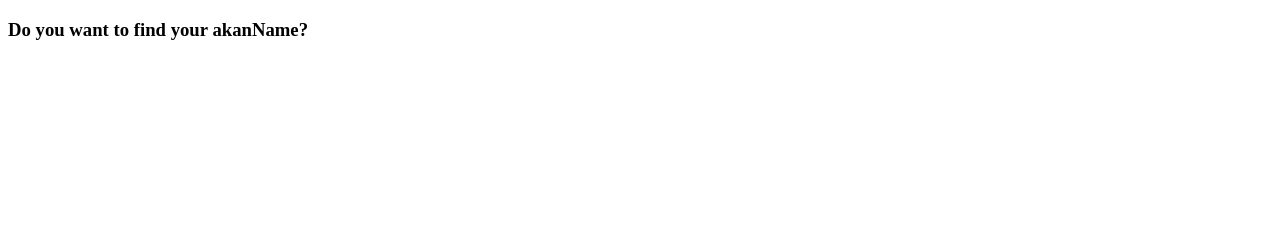
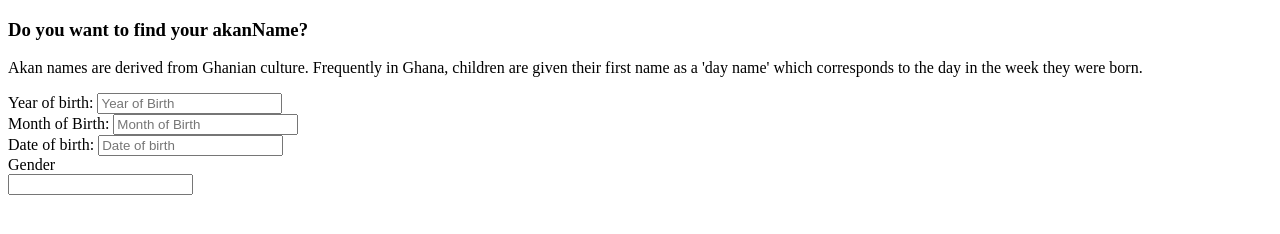
Before and after one commit to Apondi-Otieno/akanName, a plain HTML site: page index.html in a window 1280 px wide. Drawn offline with Linux system fonts and the light colour scheme.

Commit message:
this will add form components to html

```diff
--- a/index.html
+++ b/index.html
@@ -13,7 +13,39 @@
         <h3>Do you want to find your akanName?</h3>
     </header>
     <main>
+        <p>Akan names are derived from Ghanian culture. Frequently in Ghana, children are given their first name as a
+            'day name' which corresponds to the day in the week they were born.</p>
+<!-- The form will collect data from the user -->
+            <div class= "form-group" >
+                <!-- birthday, gender,  -->
+                <label for="number">
+                    Year of birth:
+                </label>
+                <input type="number" class="form-control" id="year" placeholder="Year of Birth" name="Year">
+            </div>
 
+            <div class= "form-group">
+                <label for="month">
+                    Month of Birth:
+                </label>
+                <input type="text" class="form-control" id="month" placeholder="Month of Birth" name="month">
+            </div>
+
+            <div class="form-group">
+                <label for="date">
+                    Date of birth:
+                </label>
+                <input type="number" class="form-control" id="date" placeholder="Date of birth" name="Date">
+            </div>
+            <div class= "form-group">
+                <label for="month">
+                    Gender
+                </label>
+                <div class="form-check-inline">
+
+                </div>
+             <input type="text">
+            </div>
     </main>
 </body>
 
```
Also changed, not shown: style.css (added).
